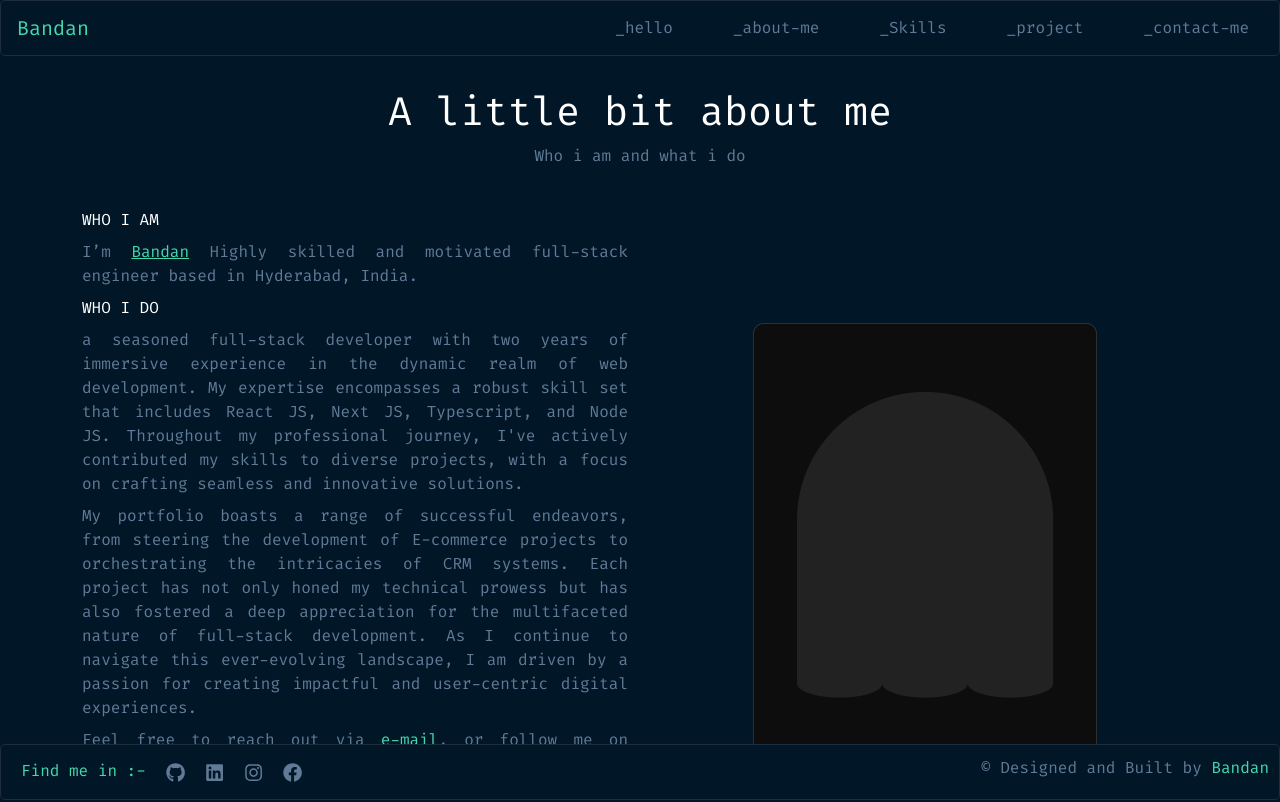
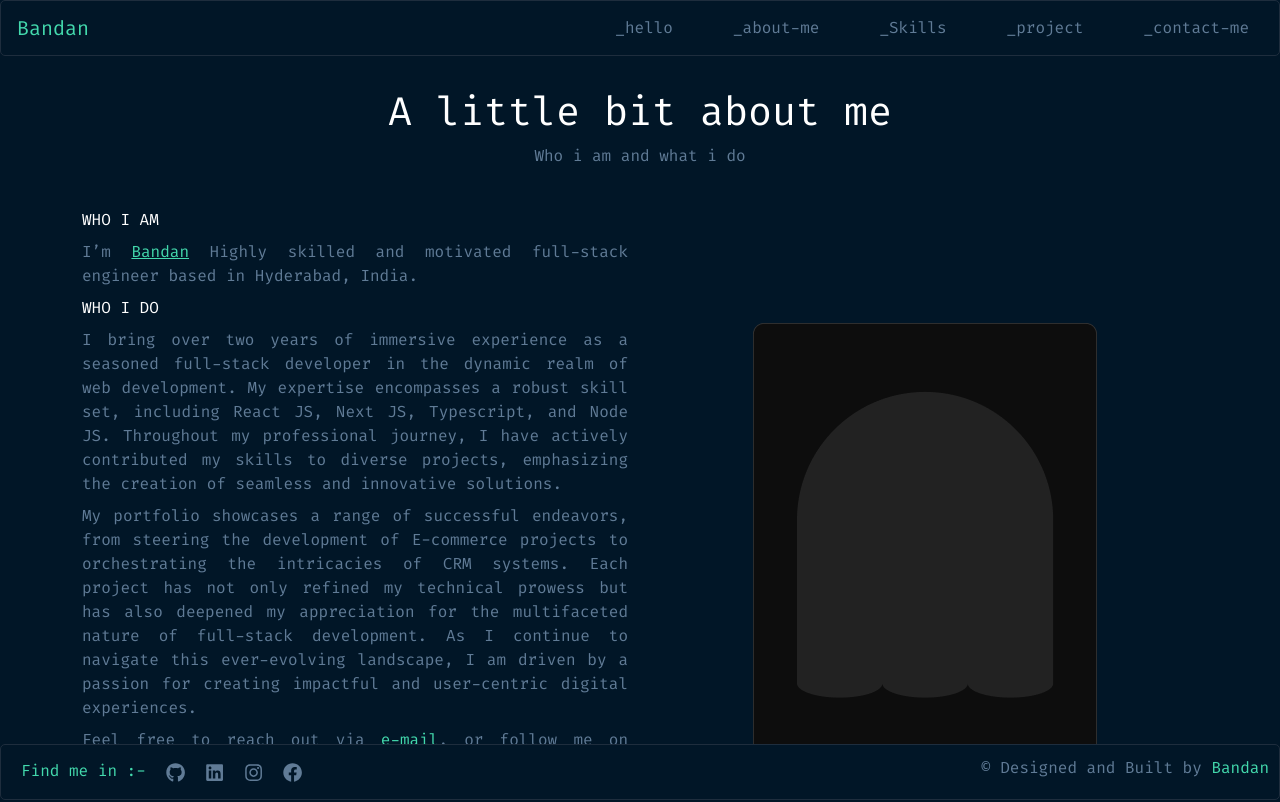
Before and after one commit to Bandan-Hpe/personal-portfolio, a React (Vite) app: page /about in a window 1280 px wide. Shown: the top 802 px of the page. Built offline with nearby package versions, Linux system fonts and the light colour scheme.

Commit message:
added the resume and about us content

```diff
--- a/src/Pages/About.jsx
+++ b/src/Pages/About.jsx
@@ -1,7 +1,7 @@
 import React, { Fragment } from "react";
 import styles from "../styles/About.module.css";
 import { Link } from "react-router-dom";
-import portrait from "/assets/images/portrait.jpg"
+import portrait from "/assets/images/portrait.jpg";
 
 const About = () => {
   return (
@@ -22,43 +22,64 @@ const About = () => {
                 </p>
                 <p className="text-white">WHO I DO</p>
                 <p>
-                  a seasoned full-stack developer with two years of immersive
-                  experience in the dynamic realm of web development. My
-                  expertise encompasses a robust skill set that includes React
+                  I bring over two years of immersive experience as a seasoned
+                  full-stack developer in the dynamic realm of web development.
+                  My expertise encompasses a robust skill set, including React
                   JS, Next JS, Typescript, and Node JS. Throughout my
-                  professional journey, I've actively contributed my skills to
-                  diverse projects, with a focus on crafting seamless and
+                  professional journey, I have actively contributed my skills to
+                  diverse projects, emphasizing the creation of seamless and
                   innovative solutions.
                 </p>
                 <p>
-                  My portfolio boasts a range of successful endeavors, from
+                  My portfolio showcases a range of successful endeavors, from
                   steering the development of E-commerce projects to
                   orchestrating the intricacies of CRM systems. Each project has
-                  not only honed my technical prowess but has also fostered a
-                  deep appreciation for the multifaceted nature of full-stack
+                  not only refined my technical prowess but has also deepened my
+                  appreciation for the multifaceted nature of full-stack
                   development. As I continue to navigate this ever-evolving
                   landscape, I am driven by a passion for creating impactful and
                   user-centric digital experiences.
                 </p>
 
                 <p>
-                  Feel free to reach out via <Link to="bandanpradhan456@gmail.com" className={styles.connect}>e-mail</Link>, or follow me on <Link to="https://www.instagram.com/bandan_pradhan" className={styles.connect}>Instagram</Link>.
-                  Want to see where I’ve worked? Check out my <Link to="/assets/images/BANDAN_PRADHAN.CV.pdf"  download className={styles.connect}>Resume</Link>, or Connect
-                  with me on <Link className={styles.connect} to="https://www.linkedin.com/in/bandan-pradhan/">LinkedIn</Link>.
+                  Feel free to reach out via{" "}
+                  <Link to="mailto:bandanpradhan456@gmail.com" className={styles.connect}>
+                    e-mail
+                  </Link>
+                  , or follow me on{" "}
+                  <Link
+                    to="https://www.instagram.com/bandan_pradhan"
+                    className={styles.connect}
+                  >
+                    Instagram
+                  </Link>
+                  . Want to see where I’ve worked? Check out my{" "}
+                  <Link
+                    to="/assets/images/BANDAN_PRADHAN.pdf"
+                    download
+                    target="_blank"
+                    rel="noopener noreferrer"
+                    className={styles.connect}
+                  >
+                    Resume
+                  </Link>
+                  , or Connect with me on{" "}
+                  <Link
+                    className={styles.connect}
+                    to="https://www.linkedin.com/in/bandan-pradhan/"
+                  >
+                    LinkedIn
+                  </Link>
+                  .
                 </p>
 
-
-                <p>Let’s build something great,</p>
+                <p>Let's collaborate to build something great ,</p>
 
                 <p className={`${styles.sign} mb-3`}>Bandan Pradhan</p>
               </div>
               <div className="col-md-6 d-flex justify-content-center align-items-center">
-
-
-
                 <div className={`${styles.img} mb-5`}>
                   {/* <img src={portrait} alt="" /> */}
-
                 </div>
               </div>
             </div>
```
Also changed, not shown: 1 other file (tests, documents, lock files or other folders).
